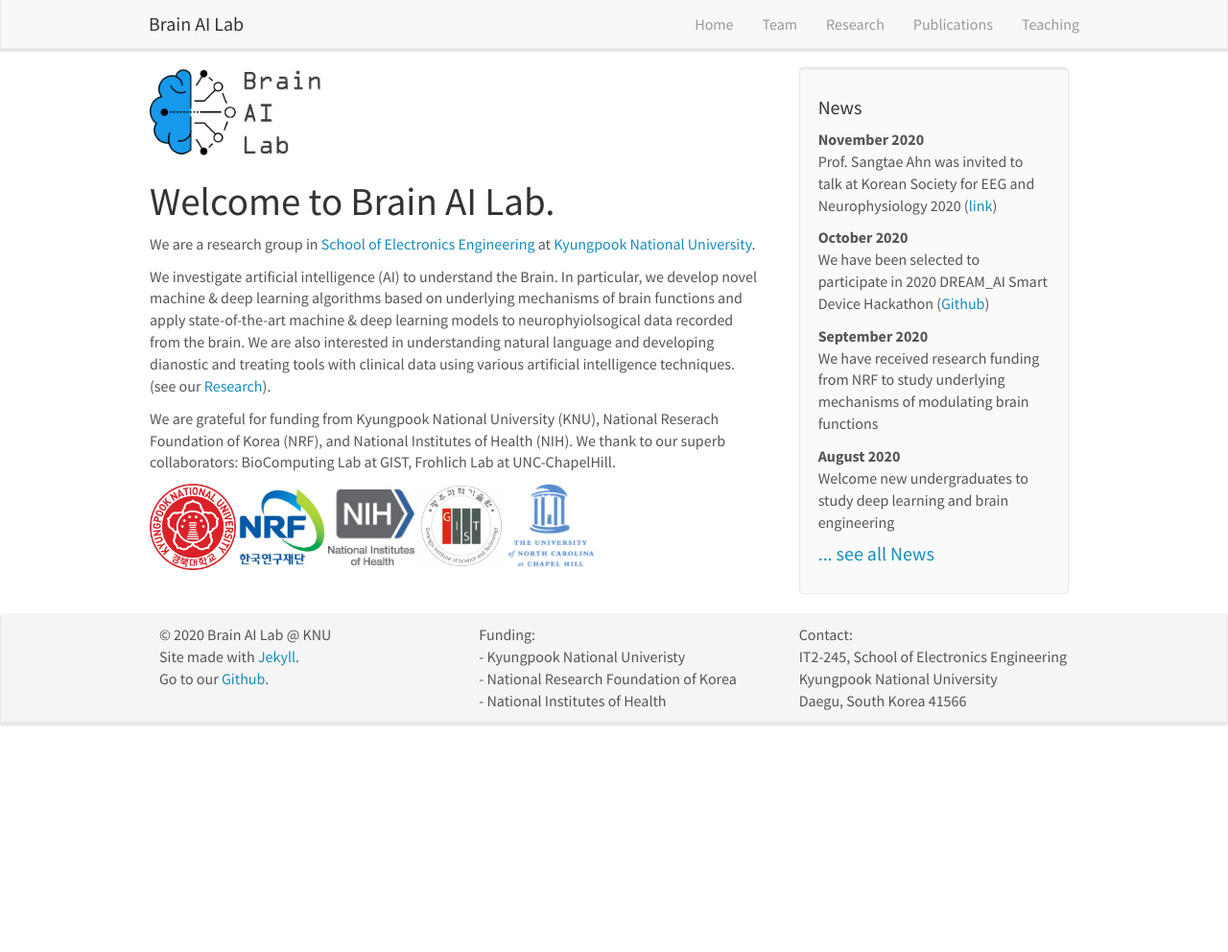
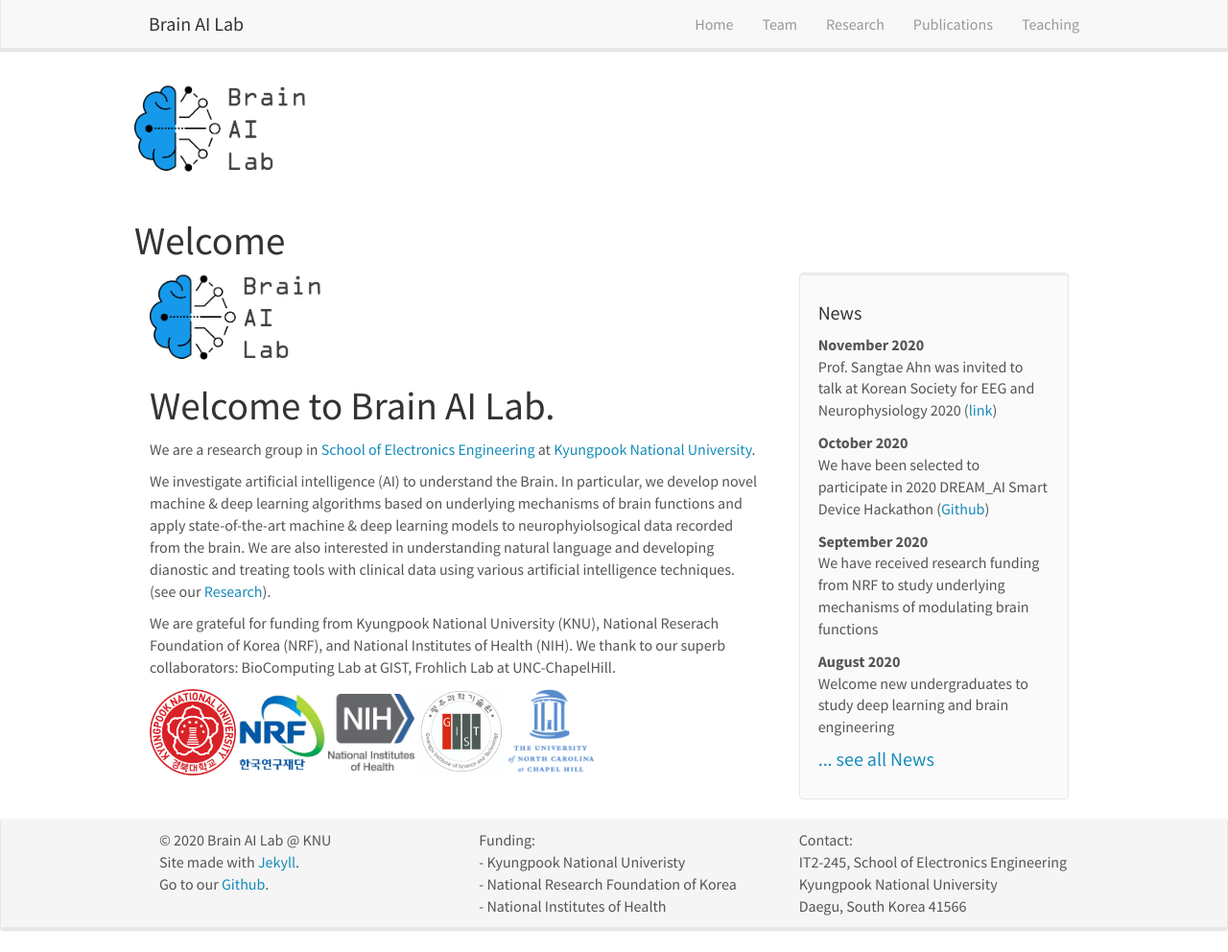
Before and after one commit to KNU-BrainAI/knu-brainai.github.io, a Jekyll site: the page built from _pages/home.md, in a window 1280 px wide and 992 px high. Shown: the whole window at 96% size. Built offline with Jekyll 4.4.1, drawn with Linux system fonts in a browser that asks for light colours; nearby versions of some CDN libraries.

Commit message:
Update homelay.html

```diff
--- a/_layouts/homelay.html
+++ b/_layouts/homelay.html
@@ -2,7 +2,13 @@
 layout: default
 ---
 
+<div class="header">
+  <img src="{{ site.url }}{{ site.baseurl }}/images/LabLogo_v2.jpg" style="width: 180px" />
+  <h1>Welcome</h1>
+</div>
+
 <div id="homeid" class="col-sm-8">
+
  	<img src="{{ site.url }}{{ site.baseurl }}/images/LabLogo_v2.jpg" style="width: 180px">
 	 <h1>Welcome to Brain AI Lab. </h1>
 	{{ content }}
```
